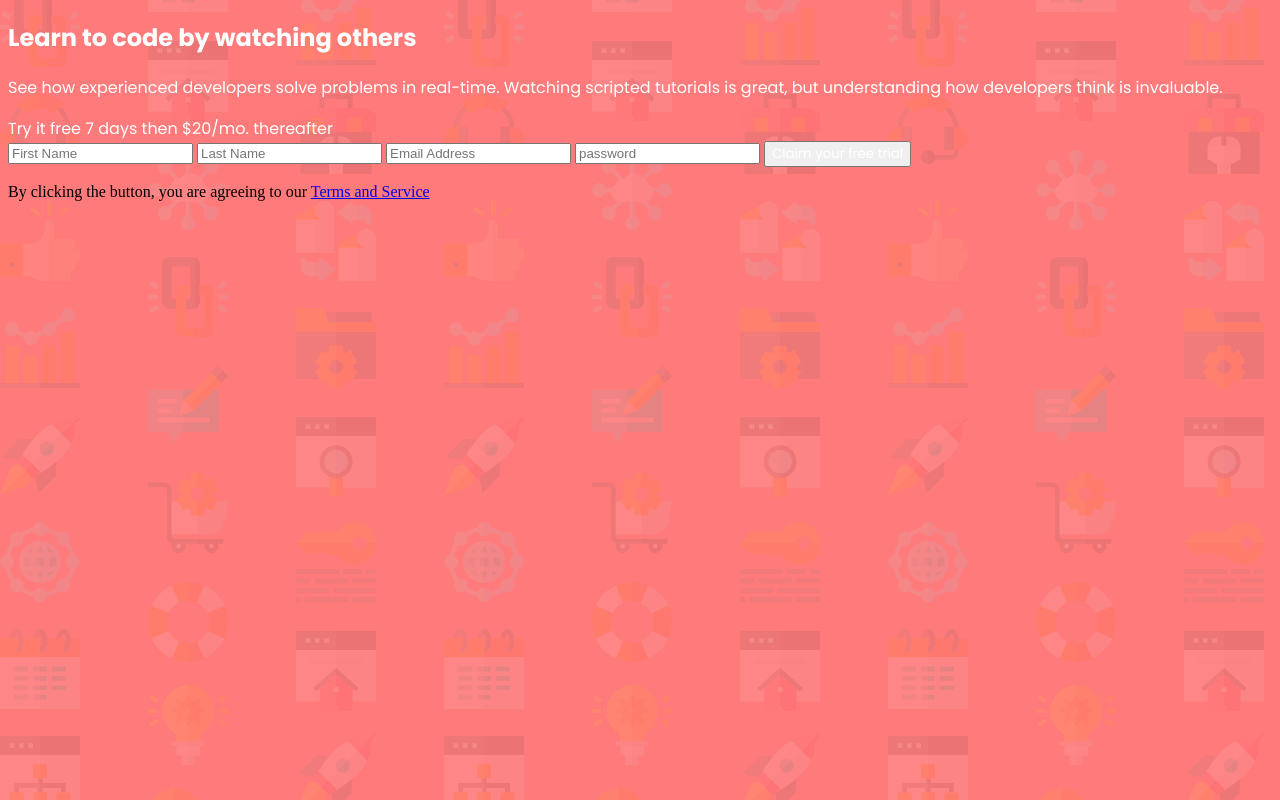
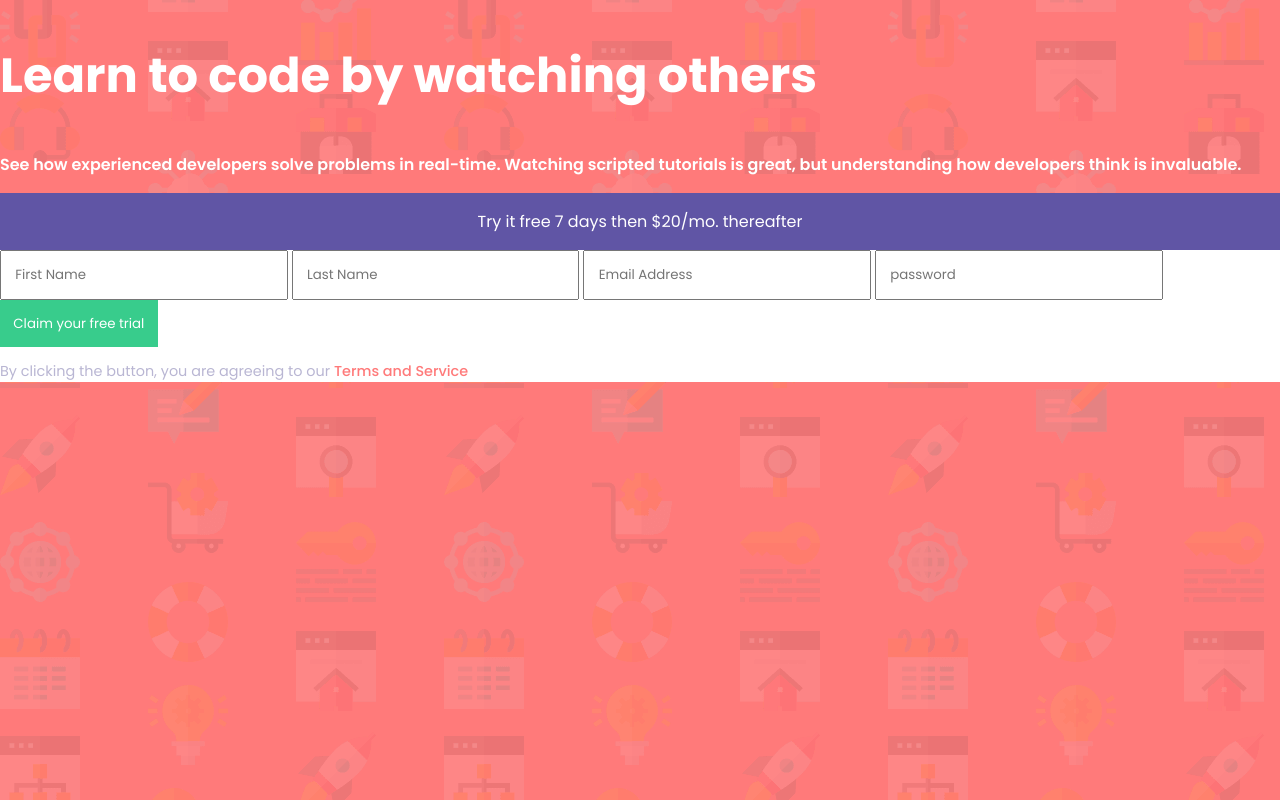
Before and after one commit to Hurmaan-Ahmed-7/Hurmaan-Ahmed-7-Frontend-Mentor-intro-component-with-signup-form, a plain HTML site: page index.html in a window 1280 px wide. Drawn offline with Linux system fonts and the light colour scheme.

Commit message:
styled the elements. Layouting to be done next

```diff
--- a/index.html
+++ b/index.html
@@ -21,10 +21,10 @@
         Try it free 7 days then $20/mo. thereafter
       </div>
       <div id="form">
-        <input type="text" placeholder="First Name">
-        <input type="text" placeholder="Last Name">
-        <input type="text" placeholder="Email Address">
-        <input type="text" placeholder="password">
+        <input type="text" placeholder="First Name" class="textInput">
+        <input type="text" placeholder="Last Name" class="textInput">
+        <input type="text" placeholder="Email Address" class="textInput">
+        <input type="text" placeholder="password" class="textInput">
         <button id="CTAButton" class="whiteFont">Claim your free trial </button>
         <p id="terms">
           By clicking the button, you are agreeing to our
--- a/style.css
+++ b/style.css
@@ -2,10 +2,11 @@
 body{
     background-image: url(/images/bg-intro-desktop.png);
     background-color: var(--Red);
+    margin: 0;
 }
 :root{
     --Red: hsl(0, 100%, 74%);
-    --Green: hsl(154, 59%, 51%;);
+    --Green: hsl(154, 59%, 51%);
     --Blue: hsl(248, 32%, 49%);
     --DarkBlue: hsl(249, 10%, 26%);
     --GrayishBlue: hsl(246, 25%, 77%);
@@ -16,8 +17,22 @@ body{
     font-family: var(--font-style);
 }
 
+/* main{
+    display: flex;
+}
+
+main > * {
+    display: flex;
+    flex-direction: column;
+    justify-content: center;
+    align-items: center;
+    min-height: 100vh;
+    min-width: 50%;
+} */
+
 h1{
-
+    font-size: 3rem;
+    font-weight: 700;
 }
 
 #about{
@@ -25,29 +40,43 @@ h1{
 }
 
 #about > p{
-
+    font-weight: 600;
 }
 
 #takeInput{
 
 }
 
+#form{
+    background-color: white;
+}
+
 #CTA{
-
+   background-color: var(--Blue);
+   padding: 1em;
+   text-align: center;
 }
 
 .textInput{
+    font-family: var(--font-style);
+    padding: 1em;
 
 }
 
 button{
-
+    background-color: var(--Green);
+    border: none;
+    padding: 1em;
 }
 
 #terms{
-
+    font-family: var(--font-style);
+    color:var(--GrayishBlue);
+    font-size: 0.9em;
 }
 
 a{
-
+    color: var(--Red);
+    text-decoration: none;
+    font-weight: 500;
 }
```
